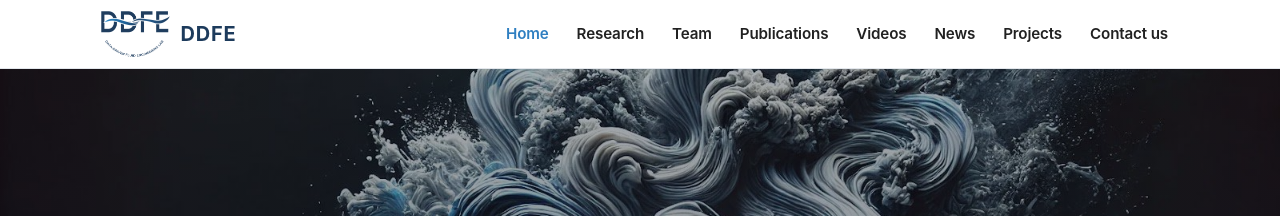
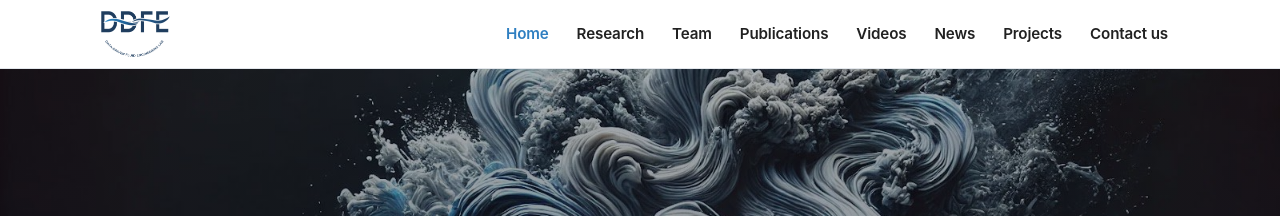
Before and after one commit to sanlee-ddfe/ddfe.github.io, a Jekyll site: the page built from index.html, in a window 1280 px wide. Shown: the top 216 px of the page. Built offline with Jekyll 4.4.1, drawn with Linux system fonts in a browser that asks for light colours; some web fonts are replaced.

Commit message:
Remove DDFE text next to header logo; favicon on white background
Co-Authored-By: Claude Opus 5.5 <noreply@anthropic.com>

```diff
--- a/_includes/header.html
+++ b/_includes/header.html
@@ -2,7 +2,6 @@
   <div class="container header-inner">
     <a class="brand" href="{{ '/' | relative_url }}" aria-label="Home">
       <img src="{{ '/assets/images/logo.png' | relative_url }}" alt="DDFE logo">
-      <span>{{ site.short_title }}</span>
     </a>
     <input type="checkbox" id="nav-toggle" class="nav-toggle" aria-label="Toggle navigation">
     <label for="nav-toggle" class="nav-toggle-label" aria-hidden="true"><span></span></label>
```
Also changed, not shown: assets/images/favicon.png.
